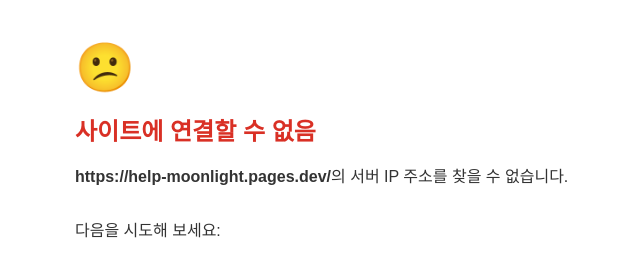
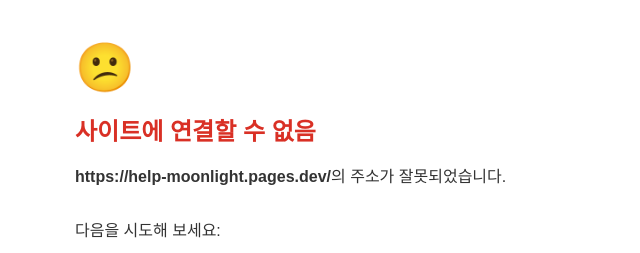
Before and after one commit to yglove0305/help-moonlight, a plain HTML site: page index.html in a window 1280 px wide. Shown: the top 253 px of the page, without its empty margins (265-905 px from the left). Drawn offline with Linux system fonts and the light colour scheme.

Commit message:
Update index.html

```diff
--- a/index.html
+++ b/index.html
@@ -40,7 +40,7 @@
   <div class="container">
     <div class="icon">😕</div>
     <h1>사이트에 연결할 수 없음</h1>
-    <p><strong>https://help-moonlight.pages.dev/</strong>의 서버 IP 주소를 찾을 수 없습니다.</p>
+    <p><strong>https://help-moonlight.pages.dev/</strong>의 주소가 잘못되었습니다.</p>
     <div class="suggestions">
       <p>다음을 시도해 보세요:</p>
       <ul>
```
